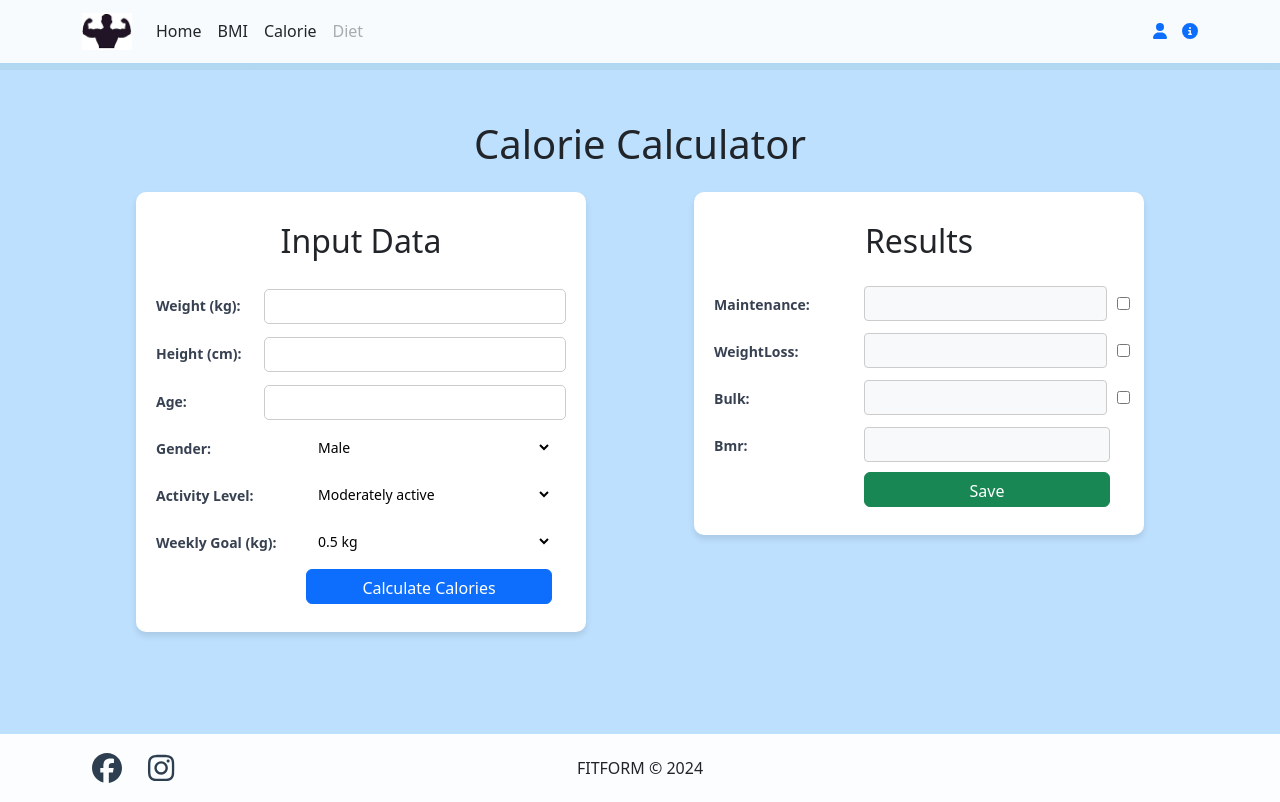
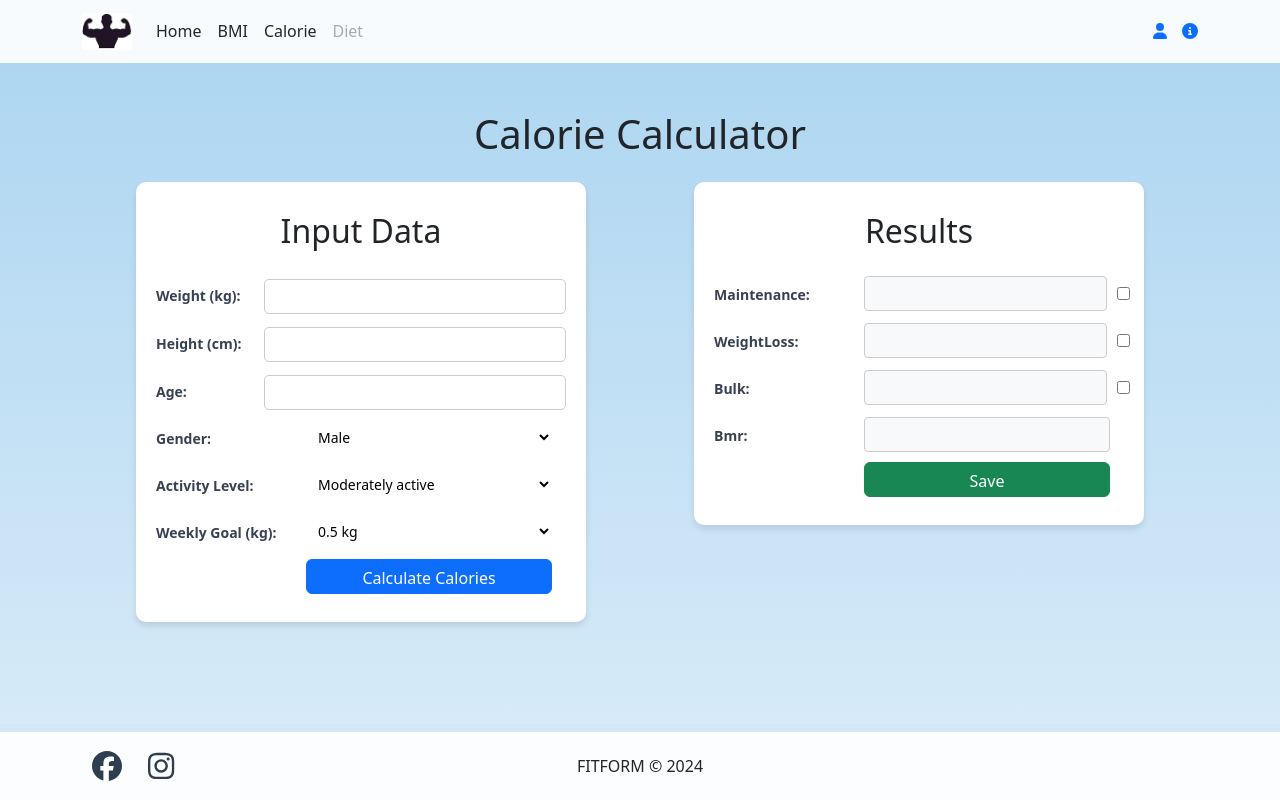
Before and after one commit to valyiroland/FittnesProjekt, a React (Create React App) app: page /Calorie in a window 1280 px wide. Built offline with nearby package versions, Linux system fonts and the light colour scheme.

Commit message:
Kalória scrollbar eltüntetése

```diff
--- a/src/Calorie.css
+++ b/src/Calorie.css
@@ -1,9 +1,10 @@
 /* 🔹 Háttér beállítása */
 .calculator-bg {
-  background-color: #bde0fe;
+  background: linear-gradient(180deg, #AED6F1 0%, #D6EAF8 100%);
   min-height: calc(100vh - 136px);
   padding: 1rem 0;
-  margin-top: 70px; /* Illeszkedjen a navbar fix pozíciójához */
+  margin-top: 60px; /* Illeszkedjen a navbar fix pozíciójához */
+
 }
 
 /* 🔹 Közös konténer stílus mindkét oszlophoz */
```
